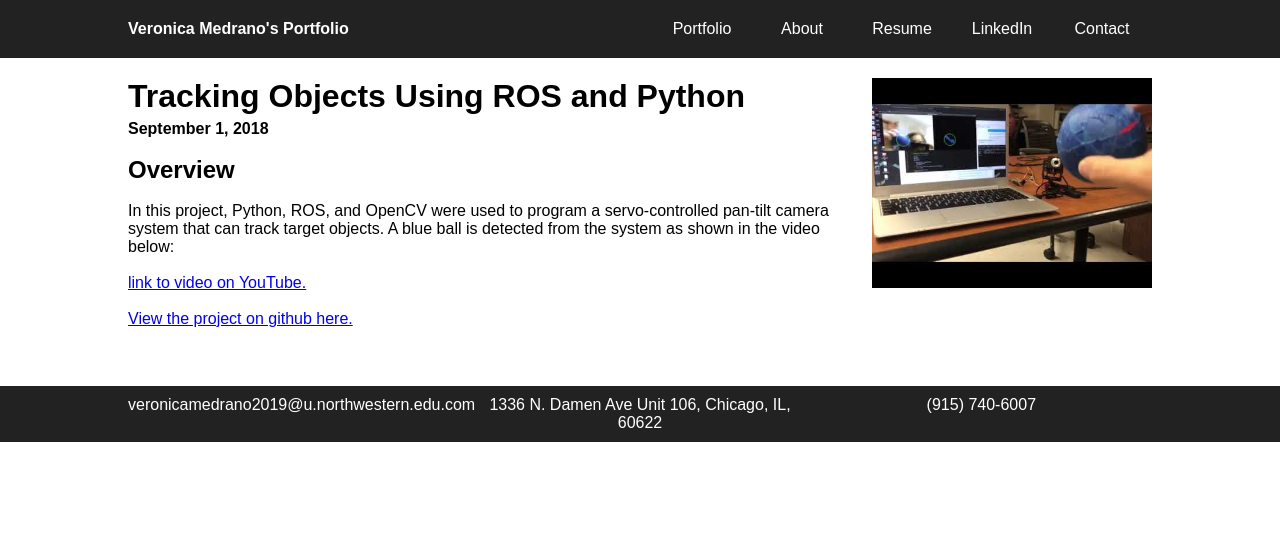
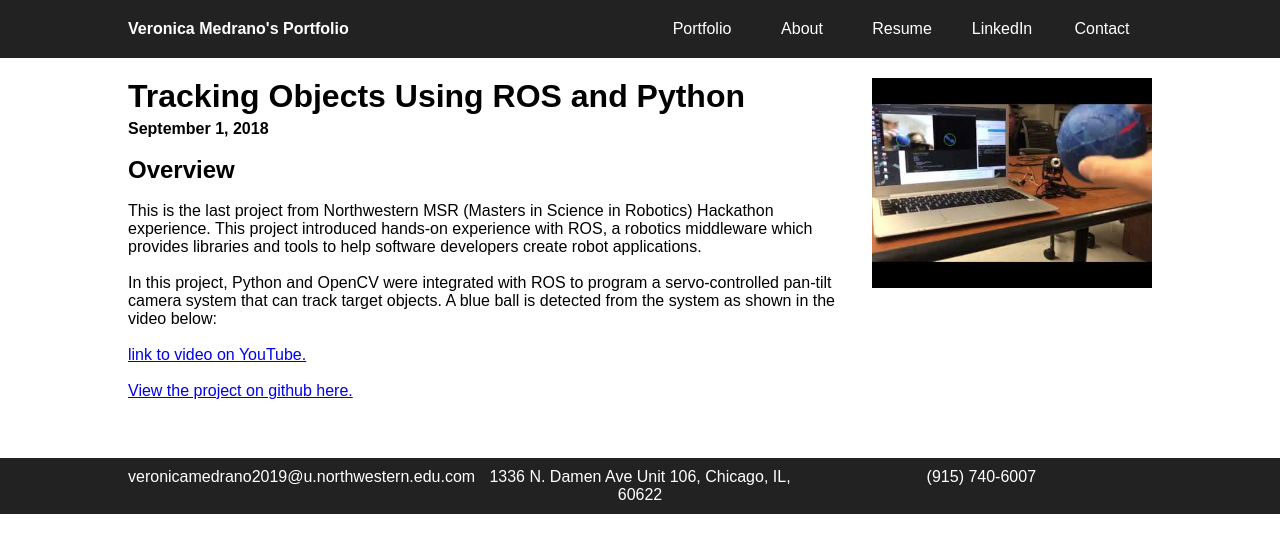
Before and after one commit to vnoelifant/vnoelifant.github.io, a Jekyll site: the page built from _projects/2014-09-23-project-2.md, in a window 1280 px wide. Shown: the top 553 px of the page. Built offline with Jekyll 4.4.1, drawn with Linux system fonts in a browser that asks for light colours; nearby versions of some CDN libraries.

Commit message:
project text updates

```diff
--- a/_projects/2014-09-23-project-2.md
+++ b/_projects/2014-09-23-project-2.md
@@ -6,7 +6,10 @@ image: /public/images/balltracker.jpeg
 ---
 
 ## Overview
-In this project, Python, ROS, and OpenCV were used to program a servo-controlled pan-tilt camera system that can track target objects. A blue ball is detected from the system as shown in the video below:
+
+This is the last project from  Northwestern MSR (Masters in Science in Robotics) Hackathon experience. This project introduced hands-on experience with ROS, a robotics middleware which provides libraries and tools to help software developers create robot applications.
+
+In this project, Python and OpenCV were integrated with ROS to program a servo-controlled pan-tilt camera system that can track target objects. A blue ball is detected from the system as shown in the video below:
 
 [link to video on YouTube.](https://www.youtube.com/watch?v=M0TucFrqqSo)
 
```
Also changed, not shown: _projects/2015-02-25-project-4.md (+1 -1 lines), _projects/2015-02-25-project-5.md (+1 -1 lines).
